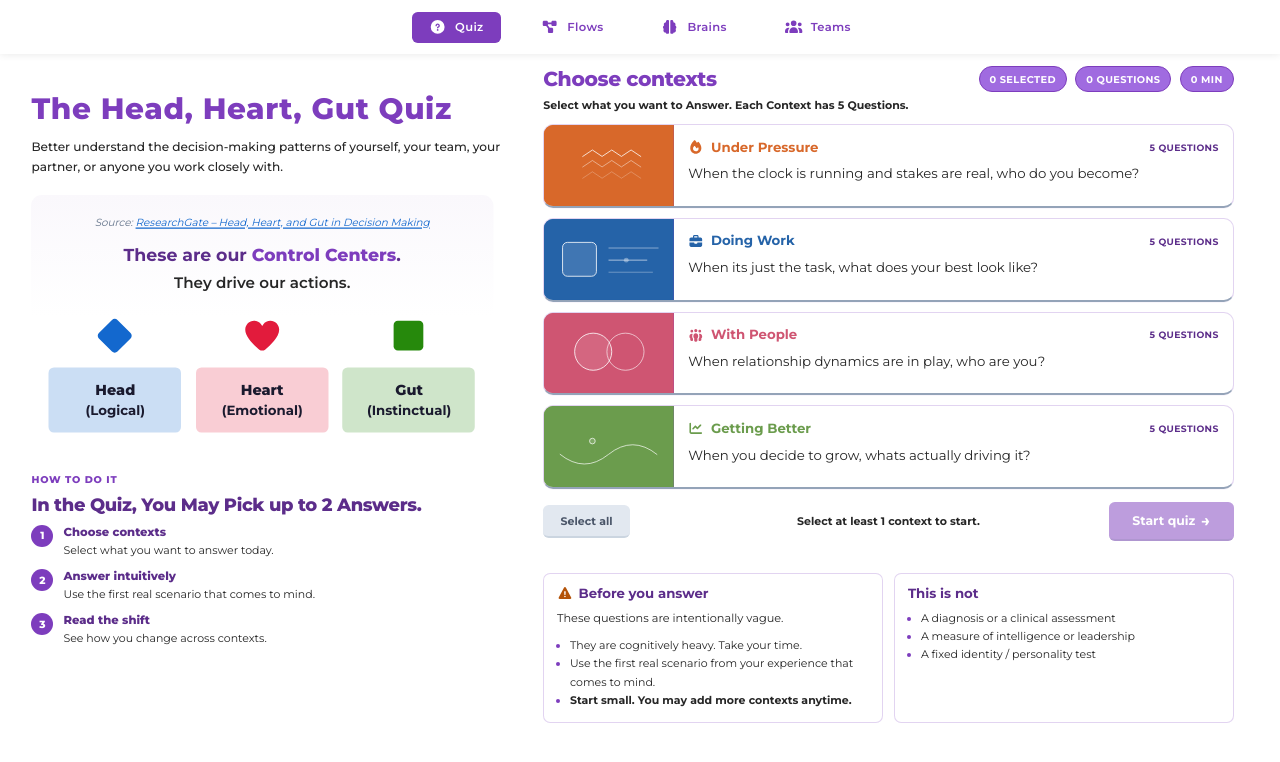
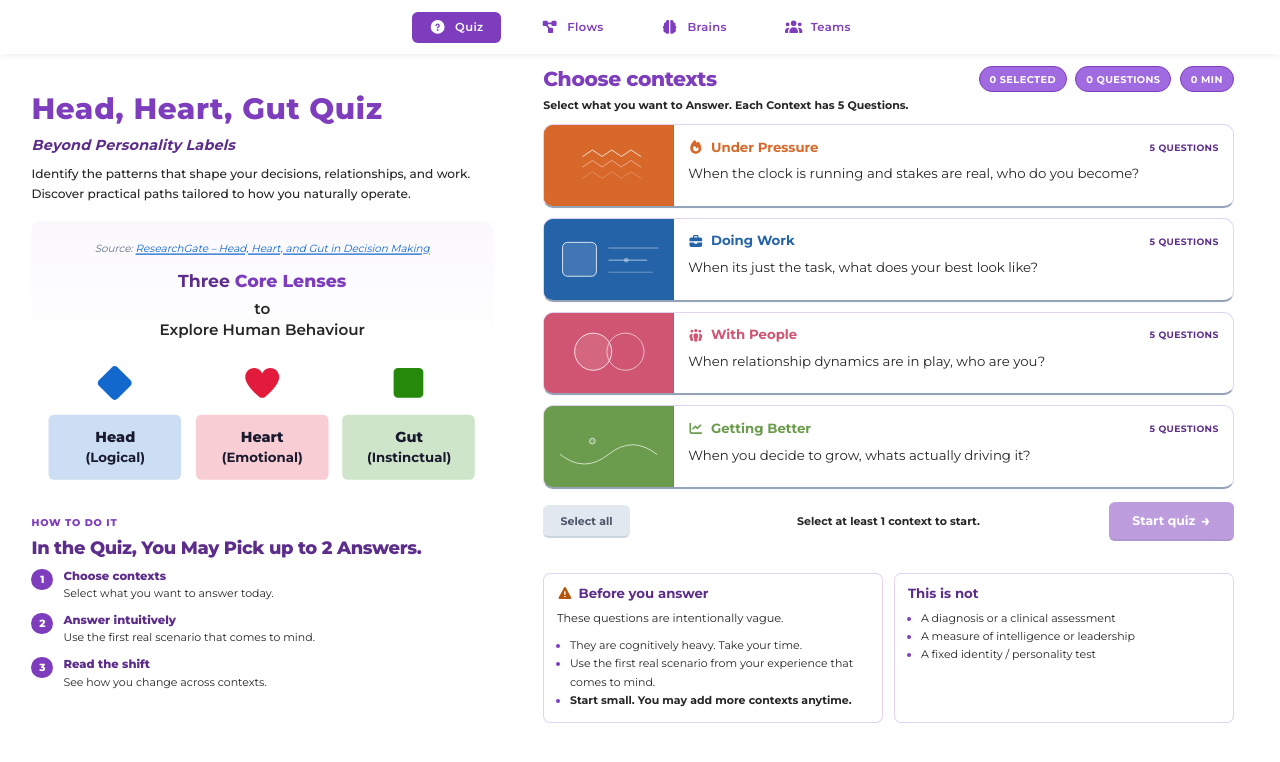
Before and after one commit to Jodistroyer/HHG-team-quiz-1, a React (Vite) app: page / in a window 1280 px wide. Shown: the top 762 px of the page. Built offline with nearby package versions, Linux system fonts and the light colour scheme.

Commit message:
copywriting changes

```diff
--- a/src/components/Flows/FlowsData/FlowsGettingBetter/dealingWithGrief.tsx
+++ b/src/components/Flows/FlowsData/FlowsGettingBetter/dealingWithGrief.tsx
@@ -8,7 +8,7 @@ export const DEALING_WITH_GRIEF_SITUATION_ID = 'dealing-with-grief' as const
 export const dealingWithGriefFlowSituation: FlowSituation = {
   id: DEALING_WITH_GRIEF_SITUATION_ID,
   cardTitle: 'Dealing with grief',
-  cardDescription: 'Move through loss at your own pace, with head, heart, and body.',
+  cardDescription: 'Move through loss at your own pace with your core lens.',
   readMinutes: 2,
   sequence: makeSequence(),
   whyText: PLACEHOLDER_WHY,
--- a/src/components/Flows/FlowsData/FlowsGettingBetter/learningStyle.tsx
+++ b/src/components/Flows/FlowsData/FlowsGettingBetter/learningStyle.tsx
@@ -8,7 +8,7 @@ export const LEARNING_STYLE_SITUATION_ID = 'learning-style' as const
 export const learningStyleFlowSituation: FlowSituation = {
   id: LEARNING_STYLE_SITUATION_ID,
   cardTitle: 'Learning style',
-  cardDescription: 'Turn what you study into skill you can use.',
+  cardDescription: 'Discover your optimal way of learning.',
   readMinutes: 2,
   sequence: makeSequence(),
   whyText: PLACEHOLDER_WHY,
--- a/src/components/Quiz/QuizIntro.css
+++ b/src/components/Quiz/QuizIntro.css
@@ -138,8 +138,19 @@
   white-space: nowrap;
 }
 
+.quiz-intro-hero__lead {
+  margin: 0.85rem 0 0;
+  font-family: 'Montserrat', sans-serif;
+  font-size: clamp(1.05rem, 2.2vw, 1.25rem);
+  font-weight: 700;
+  font-style: italic;
+  line-height: 1.35;
+  letter-spacing: 0.01em;
+  color: var(--qi-purple-deep);
+}
+
 .quiz-intro-hero__subtitle {
-  margin: 1rem 0 0;
+  margin: 0.75rem 0 0;
   font-size: 1.05rem;
   font-weight: 500;
   line-height: 1.65;
--- a/src/components/Quiz/QuizIntro.tsx
+++ b/src/components/Quiz/QuizIntro.tsx
@@ -83,9 +83,12 @@ export function QuizIntro ({
         <div className="quiz-intro-columns">
           <div className="quiz-intro-columns__main">
             <header className="quiz-intro-hero">
-              <h1 className="quiz-intro-hero__title"> The Head, Heart, Gut Quiz</h1>
+              <h1 className="quiz-intro-hero__title">Head, Heart, Gut Quiz</h1>
+              <p className="quiz-intro-hero__lead">Beyond Personality Labels</p>
               <p className="quiz-intro-hero__subtitle">
-              Better understand the decision-making patterns of yourself, your team, your partner, or anyone you work closely with.
+                Identify the patterns that shape your decisions, relationships, and work.
+                <br />
+                Discover practical paths tailored to how you naturally operate.
               </p>
             </header>
 
--- a/src/components/Quiz/QuizIntroQuestionPreview.tsx
+++ b/src/components/Quiz/QuizIntroQuestionPreview.tsx
@@ -39,9 +39,10 @@ export function QuizIntroQuestionPreview () {
 
       <figcaption className="quiz-intro-control-centers__header">
         <p id="quiz-intro-control-centers-title" className="quiz-intro-control-centers__headline">
-          These are our <strong>Control Centers</strong>.
+          Three <strong>Core Lenses</strong>
         </p>
-        <p className="quiz-intro-control-centers__tagline">They drive our actions.</p>
+        <p className="quiz-intro-control-centers__tagline">to</p>
+        <p className="quiz-intro-control-centers__tagline">Explore Human Behaviour</p>
       </figcaption>
 
       <div className="quiz-intro-control-centers__grid" role="list">
```
